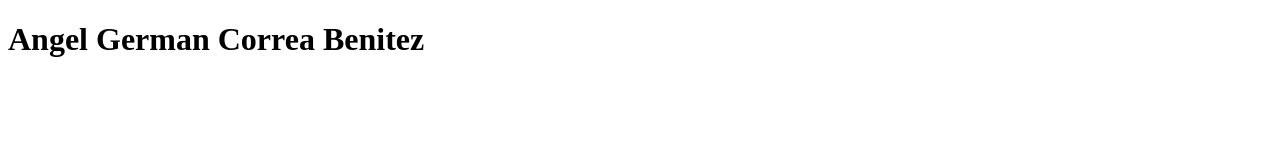
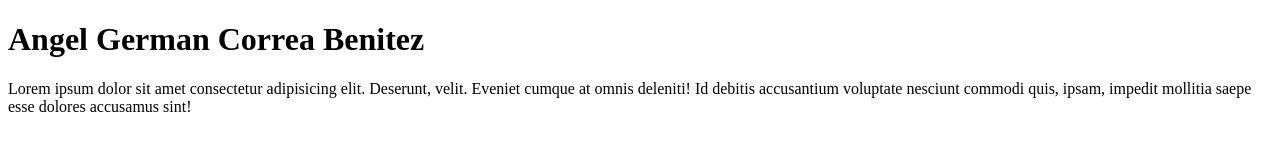
Before and after one commit to Angel148293/DM-UP240077, a plain HTML site: page index.html in a window 1280 px wide. Drawn offline with Linux system fonts and the light colour scheme.

Commit message:
second commit

```diff
--- a/index.html
+++ b/index.html
@@ -7,6 +7,7 @@
 </head>
 <body>
     <h1>Angel German Correa Benitez</h1>
-
+    <p>Lorem ipsum dolor sit amet consectetur adipisicing elit. Deserunt, velit. Eveniet cumque at omnis deleniti! Id debitis accusantium voluptate nesciunt commodi quis, ipsam, impedit mollitia saepe esse dolores accusamus sint!</p>
+    </p>
 </body>
 </html>
```
